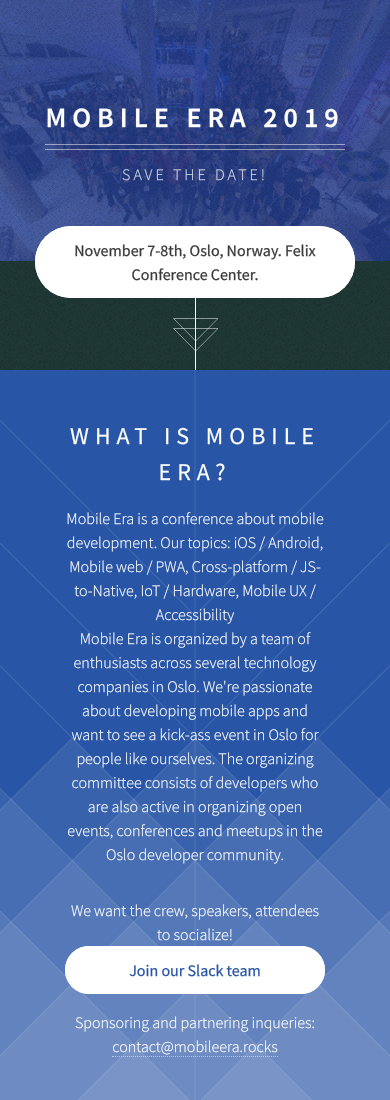
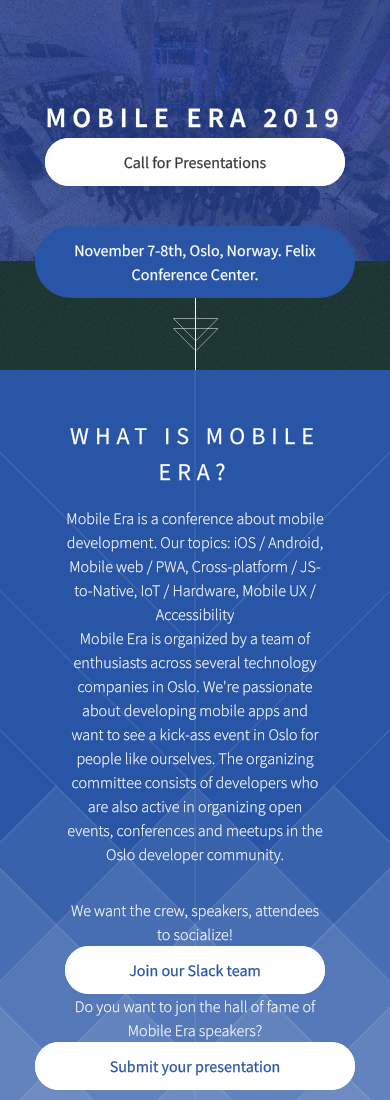
Before and after one commit to webmaxru/mobileera-2019, a plain HTML site: page index.html in a window 390 px wide. Shown: the top 1100 px of the page. Drawn offline with Linux system fonts and the light colour scheme.

Commit message:
cfp added

```diff
--- a/index.html
+++ b/index.html
@@ -29,10 +29,10 @@
     <section id="header">
       <header>
         <h1>Mobile Era 2019</h1>
-        <p>Save the date!</p>
+        <a href="http://bit.ly/mobile-era-2019-cfp" class="button style2">Call for Presentations</a>
       </header>
       <footer>
-        <a href="#banner" class="button style2 scrolly-middle"
+        <a href="#banner" class="button scrolly-middle"
           >November 7-8th, Oslo, Norway. Felix Conference Center.</a
         >
       </footer>
@@ -57,10 +57,14 @@
       <footer>
         <p>We want the crew, speakers, attendees to socialize!</p>
         <p>
-          <a href="http://bit.ly/mobileera-slack" class="button style2 scrolly">
+          <a href="http://bit.ly/mobileera-slack" class="button style2">
             Join our Slack team
           </a>
         </p>
+        <br>
+
+        <p>Do you want to jon the hall of fame of Mobile Era speakers?</p>
+        <p></p><a href="http://bit.ly/mobile-era-2019-cfp" class="button style2">Submit your presentation</a></p>
       </footer>
       <p>
         Sponsoring and partnering inqueries:
```
